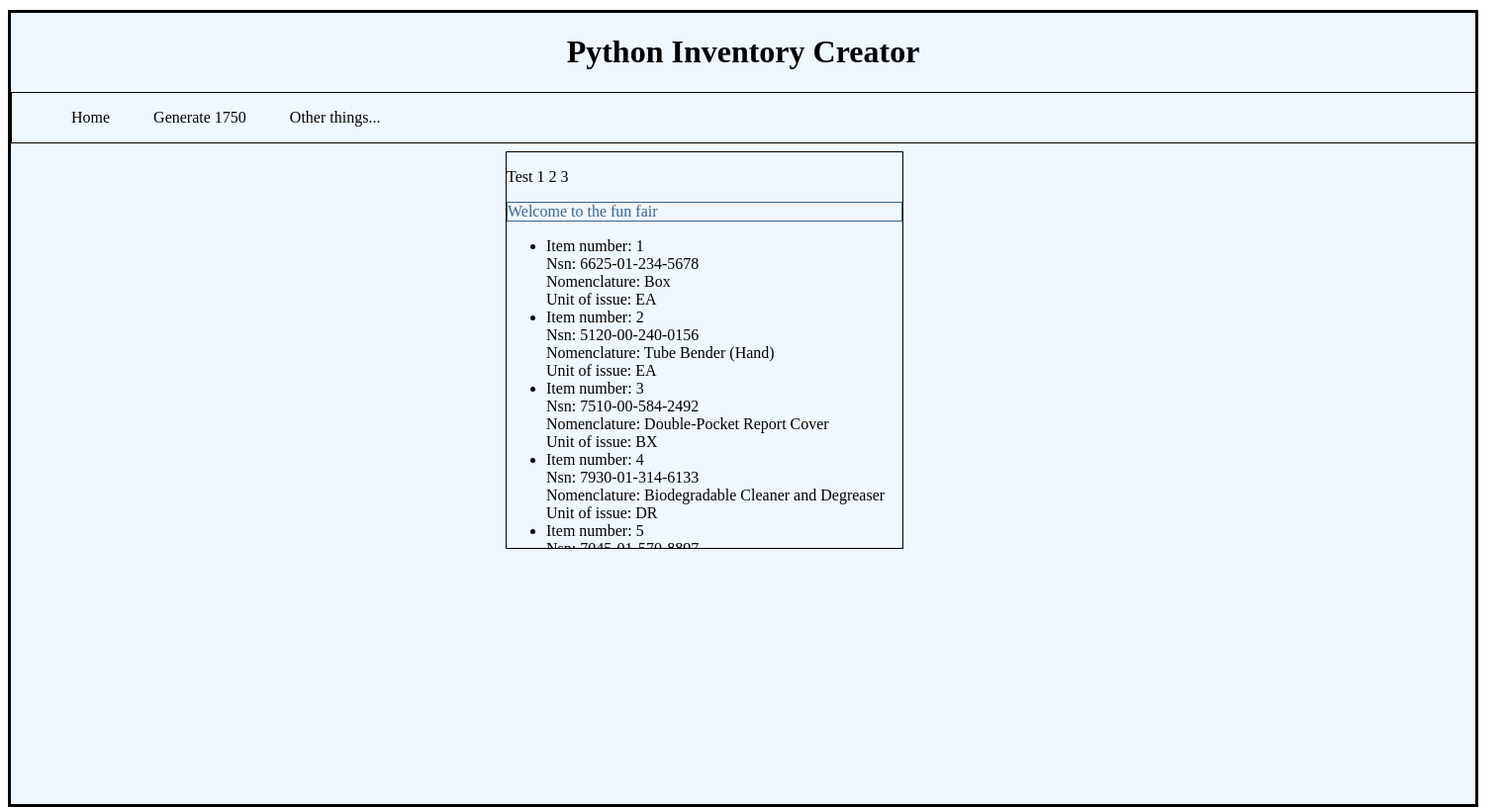
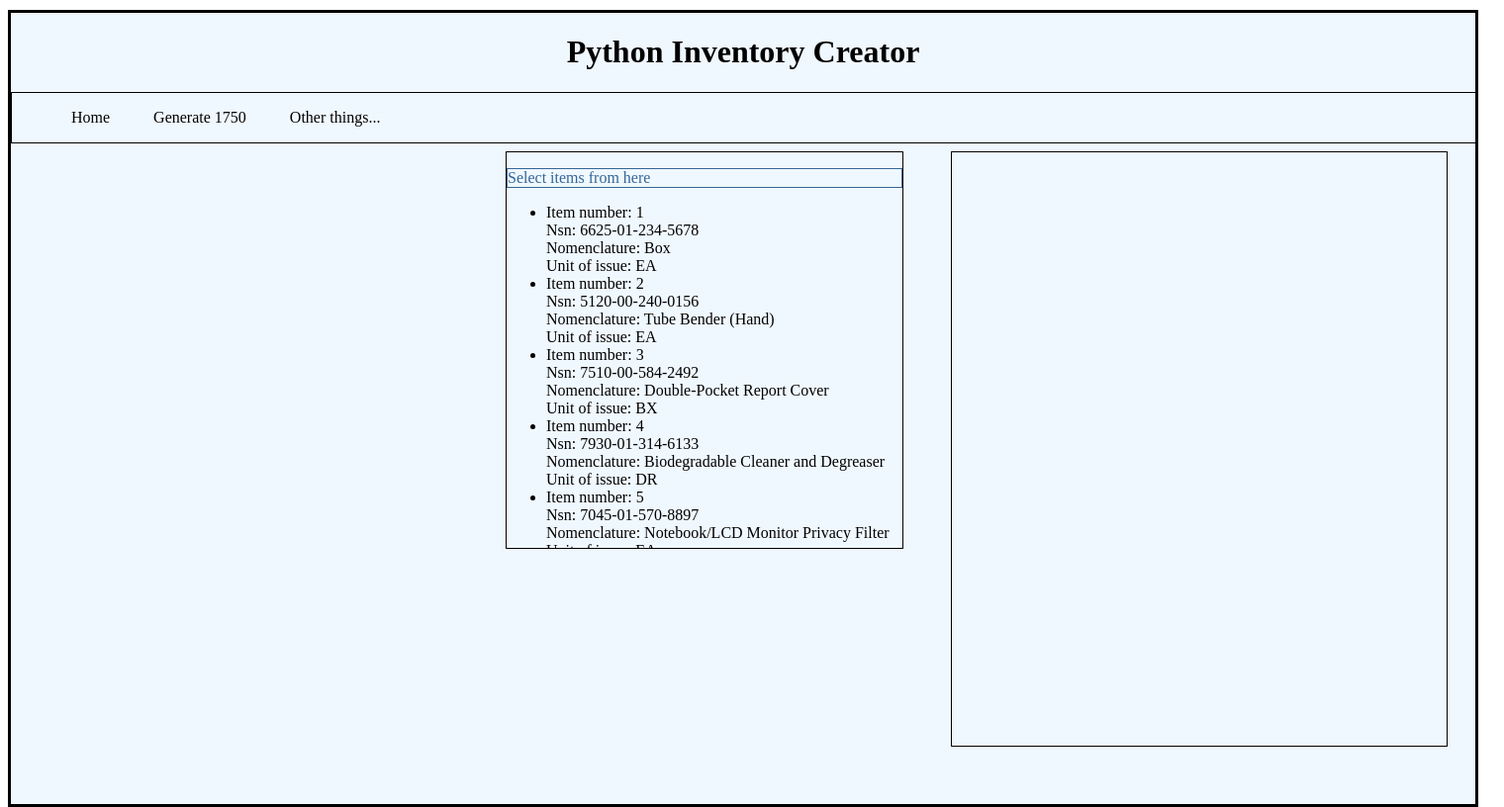
Before and after one commit to JustinMutinta/PackingList_creator_1750, a Flask app: page /1750 in a window 1520 px wide. Shown: the whole page at 99% size. Run offline with Flask 3, Linux system fonts and the light colour scheme; data comes from the database, SQL or seed files in the repository.

Commit message:
Added second box for 1750 input

```diff
--- a/templates/html_files/1750_Generator.html
+++ b/templates/html_files/1750_Generator.html
@@ -5,13 +5,8 @@
   {{ super() }}
   <style type="text/css">
     .important { color: #336699; border: 1px solid;}
-    .db_output {
-      border: 1px solid;
-      position: absolute;
-      top: 140px; left: 500px;
-      height: 400px; width: 400px;
-      overflow: scroll;
-    }
+    .db_output {border: 1px solid; position: absolute; top: 140px; left: 500px; height: 400px; width: 400px; overflow: scroll;}
+    .input_for_1750 { border: 1px solid; height: 600px; width: 500px; position: absolute; top: 140px; left: 950px; overflow: scroll}
 
   </style>
 {% endblock %}
@@ -20,9 +15,8 @@
 {% block content %}
   {{ super() }}
   <div class="db_output">
-    <p>Test 1 2 3</p>
     <p class="important">
-      Welcome to the fun fair
+      Select items from here
     </p>
 
     <ul>
@@ -34,7 +28,9 @@
         </li>
       {% endfor %}
     </ul>
+  </div>
 
+  <div class="input_for_1750">
 
   </div>
 {% endblock %}
```
